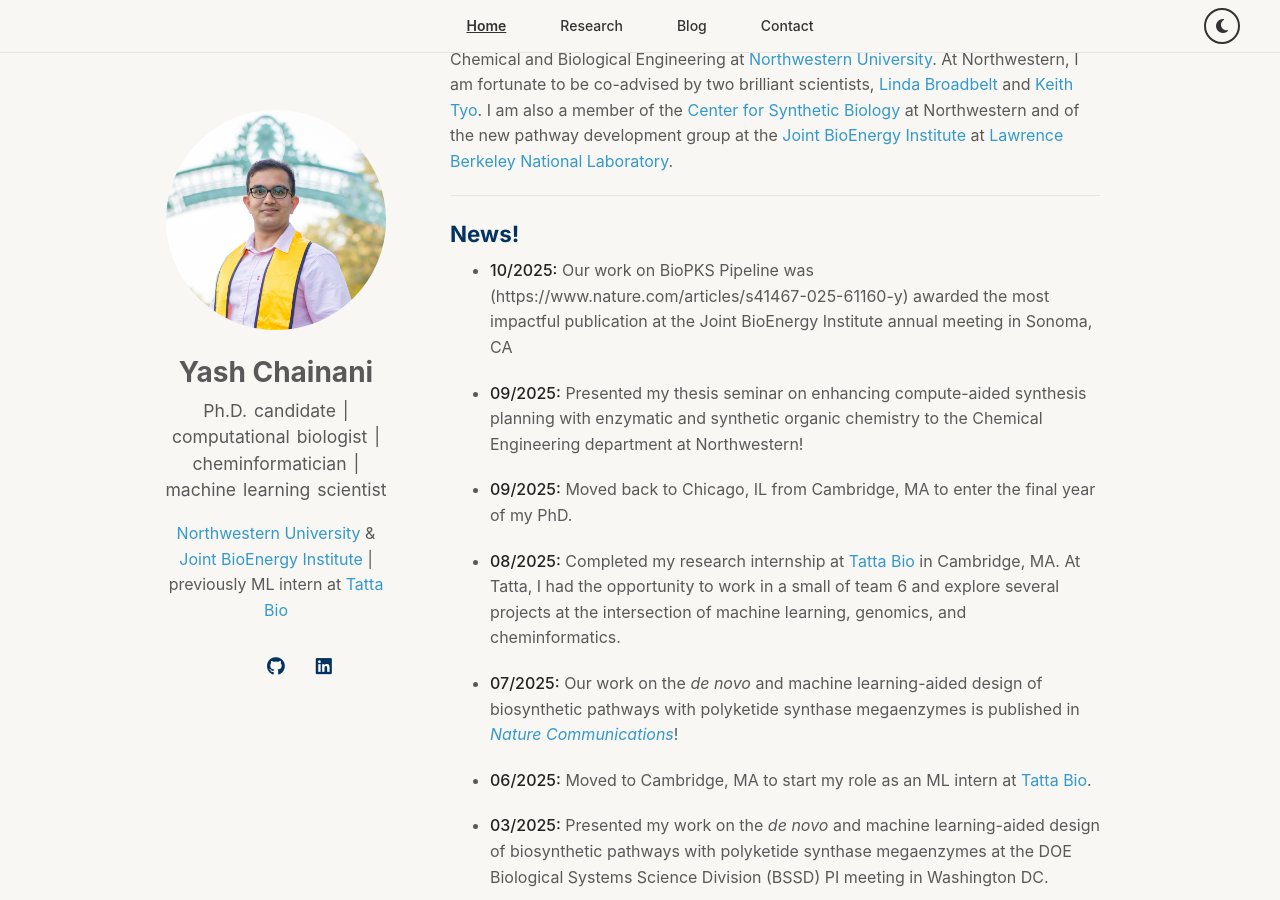
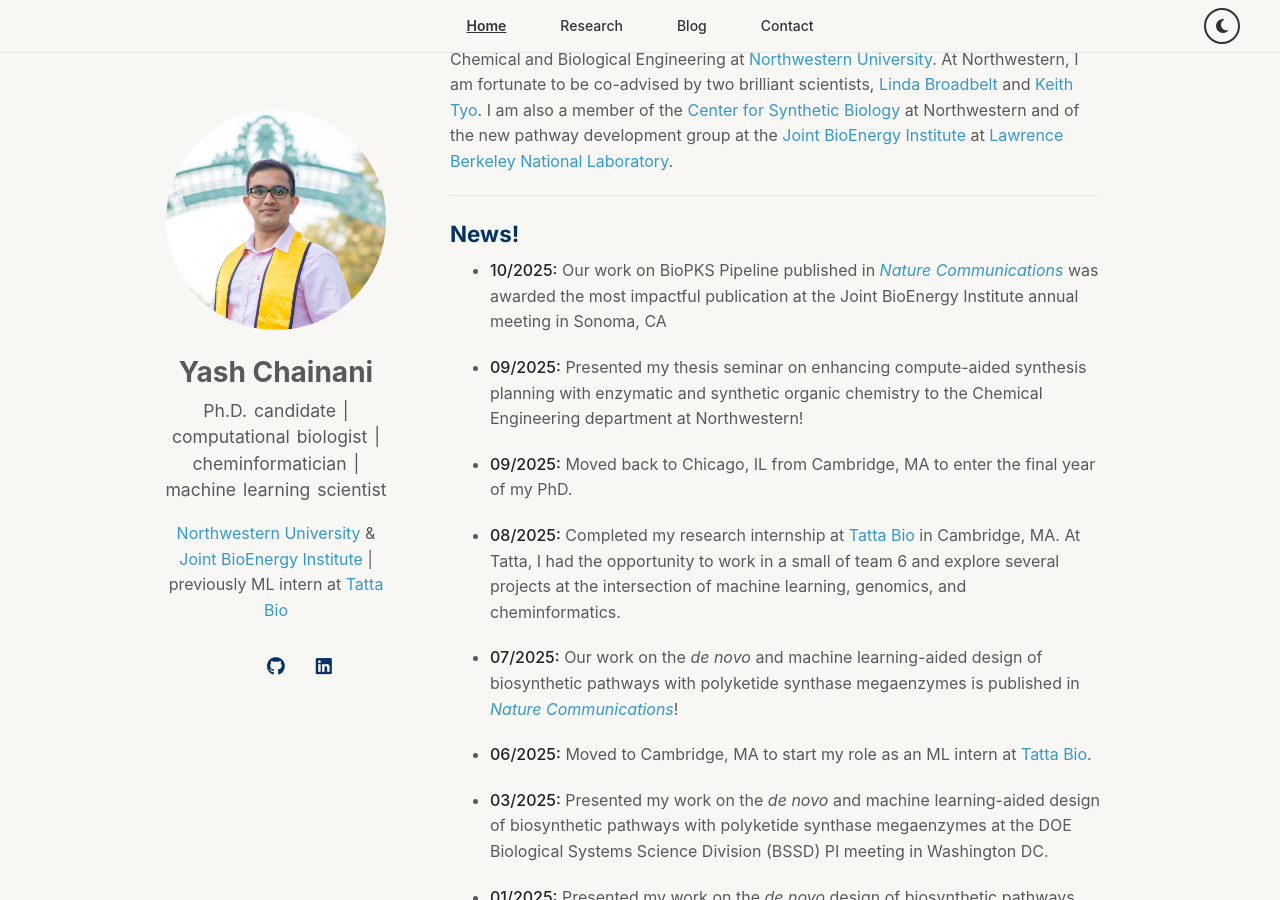
Before and after one commit to yashchainani21/yashchainani21.github.io, a Jekyll site: the page built from index.md, in a window 1280 px wide and 900 px high, scrolled down 526 px. Built offline with Jekyll 4.4.1, drawn with Linux system fonts in a browser that asks for light colours; a style sheet for code colours, icons or effects is not loaded; our own code applies the rules of GitHub Pages for plain Markdown files.

Commit message:
update news

```diff
--- a/index.md
+++ b/index.md
@@ -14,7 +14,7 @@
 
 ## News!
 
-- **10/2025:** Our work on BioPKS Pipeline was (https://www.nature.com/articles/s41467-025-61160-y) awarded the most impactful publication at the Joint BioEnergy Institute annual meeting in Sonoma, CA
+- **10/2025:** Our work on BioPKS Pipeline published in [*Nature Communications*](https://www.nature.com/articles/s41467-025-61160-y) was awarded the most impactful publication at the Joint BioEnergy Institute annual meeting in Sonoma, CA
 
 - **09/2025:** Presented my thesis seminar on enhancing compute-aided synthesis planning with enzymatic and synthetic organic chemistry to the Chemical Engineering department at Northwestern!
 
```
